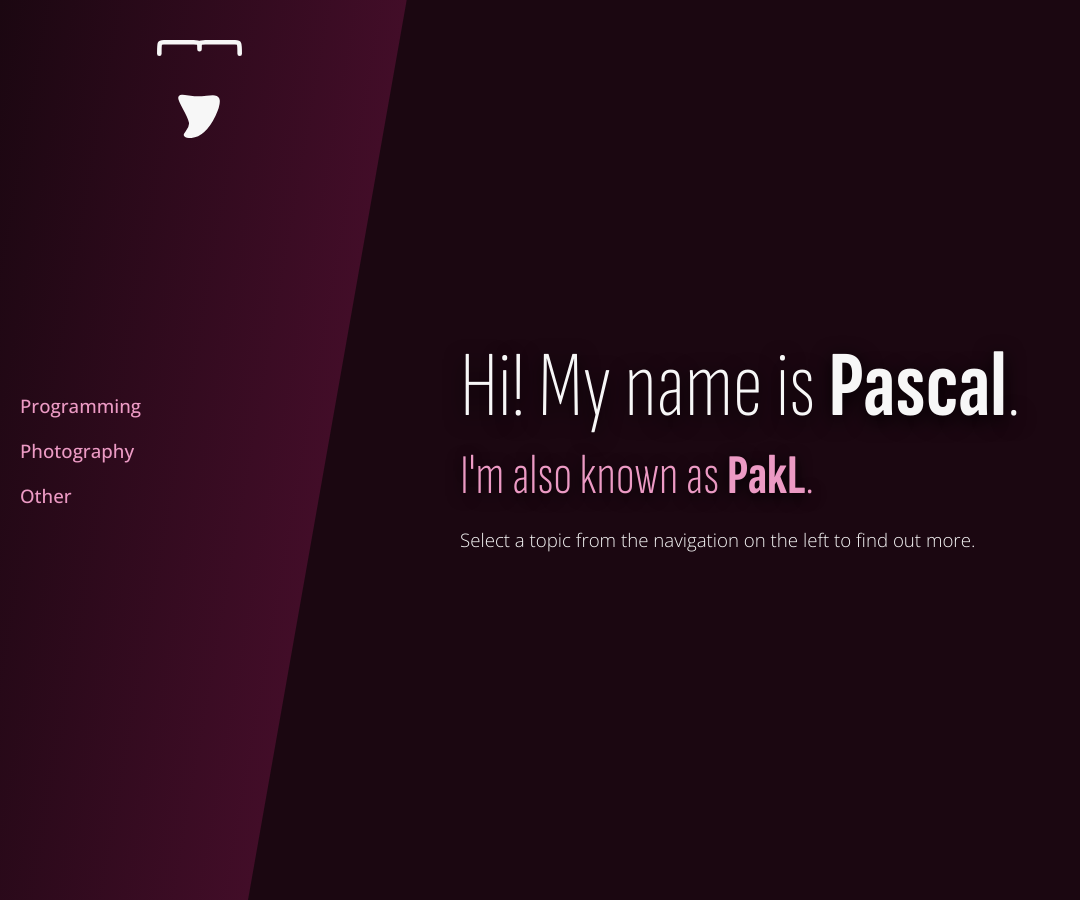
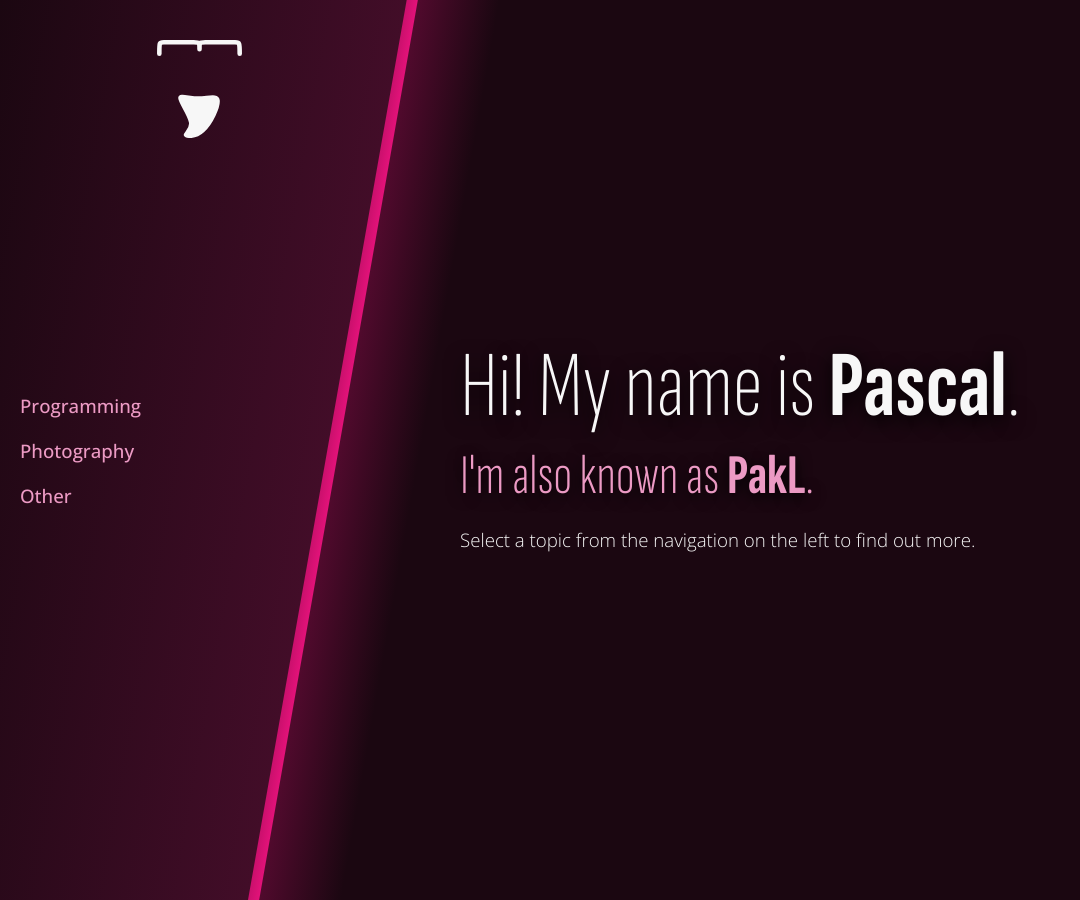
Before and after one commit to PakL/pakl.github.io, a Jekyll site: the page built from index.html, in a window 1280 px wide. Shown: the whole page, without its empty margins (0-1080 px from the left). Built offline with Jekyll 4.4.1, drawn with Linux system fonts in a browser that asks for light colours.

Commit message:
fun neon glow, idk

```diff
--- a/_layouts/design_2024.html
+++ b/_layouts/design_2024.html
@@ -4,7 +4,7 @@
 		<meta charset="utf-8">
 		<meta name="viewport" content="width=device-width, initial-scale=1">
 		<title>PakL &bull; {{ page.title }}</title>
-		<link rel="stylesheet" type="text/css" href="/assets/css/2024.css">
+		<link rel="stylesheet" type="text/css" href="/assets/css/2024.css?v=2">
 	</head>
 	<body>
 		<a href="/"><img src="/assets/images/logo_2024.svg" id="logo" alt=""></a>
--- a/assets/css/2024.css
+++ b/assets/css/2024.css
@@ -12,6 +12,36 @@
 	--theme-color-normal: #420d28;
 	--theme-color-bright: #7e184c;
 	--theme-color-brightest: #ec9ac4;
+}
+
+
+@property --theme-color-neon-a {
+	syntax: "<color>";
+	inherits: false;
+	initial-value: #cb106dff;
+}
+@property --theme-color-neon-b {
+	syntax: "<color>";
+	inherits: false;
+	initial-value: #e21279ff;
+}
+@property --theme-color-neon-c {
+	syntax: "<color>";
+	inherits: false;
+	initial-value: #e2127944;
+}
+
+@keyframes neonglow {
+	0% {
+		--theme-color-neon-a: #cb106dff;
+		--theme-color-neon-b: #e21279ff;
+		--theme-color-neon-c: #e2127944;
+	}
+	100% {
+		--theme-color-neon-a: #cb106daa;
+		--theme-color-neon-b: #e21279aa;
+		--theme-color-neon-c: #e2127911;
+	}
 }
 
 
@@ -49,7 +79,9 @@ html, body {
 	background: linear-gradient(178deg,
 		var(--theme-color-dark) 0%,
 		var(--theme-color-normal) calc(100% - 41px),
-		var(--theme-color-dark) calc(100% - 40px),
+		var(--theme-color-neon-a) calc(100% - 40px),
+		var(--theme-color-neon-b) calc(100% - 30px),
+		var(--theme-color-dark) calc(100% - 29px),
 		var(--theme-color-dark) 100%
 	);
 }
@@ -244,9 +276,14 @@ li {
 		background: linear-gradient(100deg,
 			var(--theme-color-dark) 0%,
 			var(--theme-color-normal) 400px,
-			var(--theme-color-dark) 401px,
+			var(--theme-color-neon-a) 401px,
+			var(--theme-color-neon-b) 411px,
+			var(--theme-color-neon-c) 412px,
+			var(--theme-color-dark) 492px,
 			var(--theme-color-dark) 100%
 		);
+
+		animation: 3s ease-in-out 0s infinite alternate neonglow;
 	}
 
 	#logo {
```
